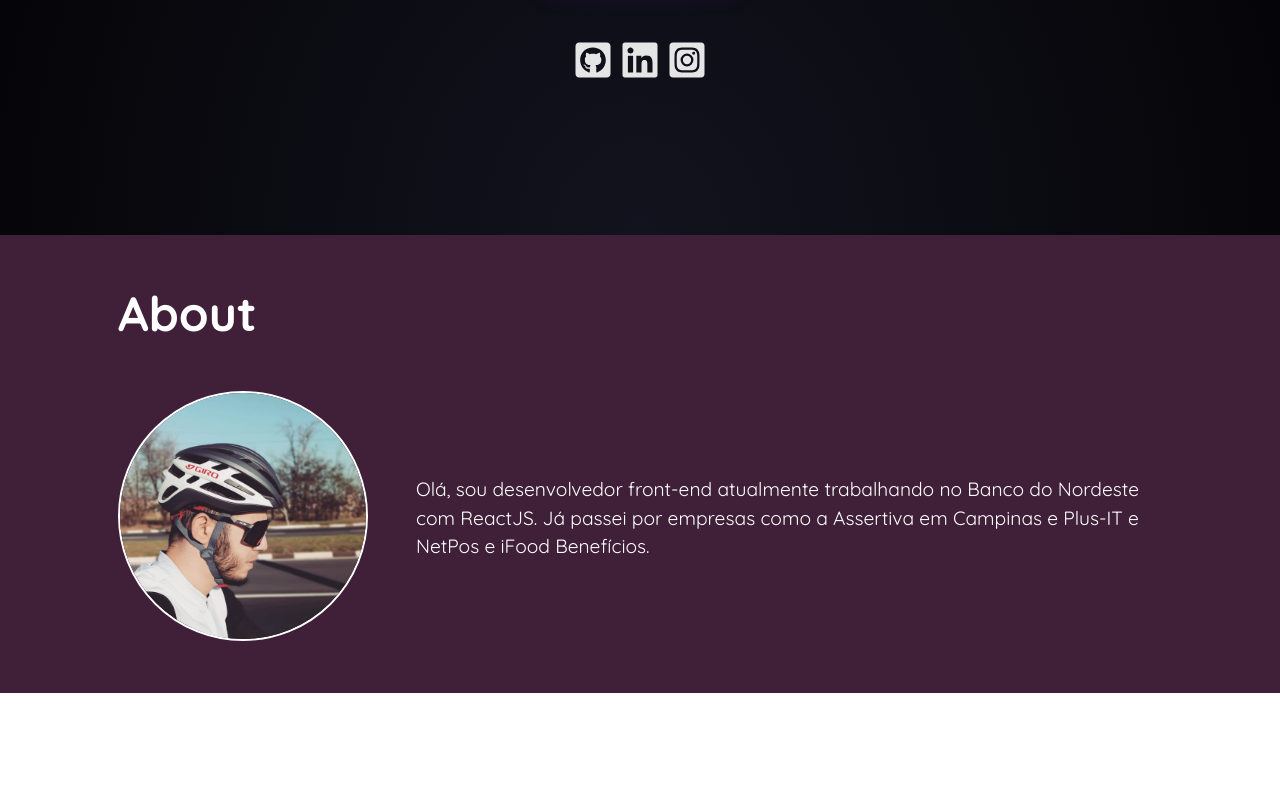
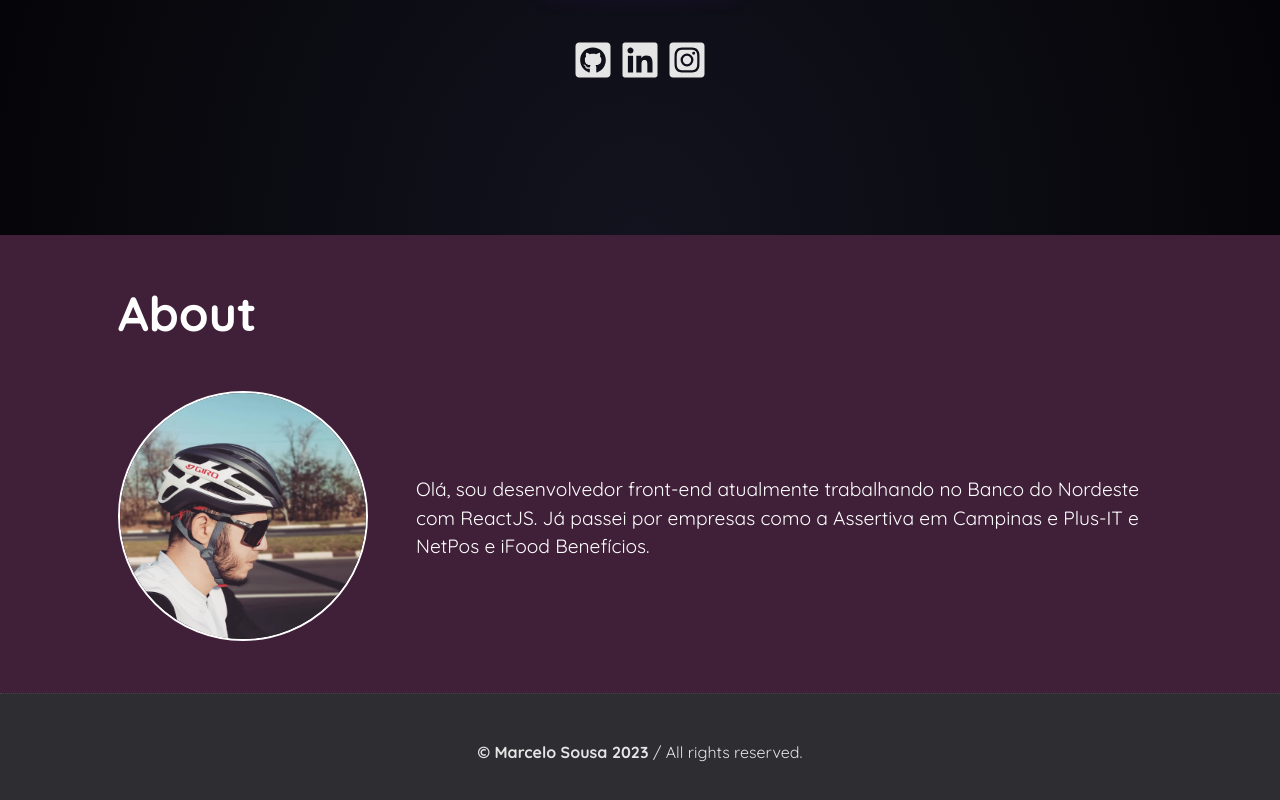
Before and after one commit to mnsmarcelo/site-marcelo-sousa, a Next.js app: page / in a window 1280 px wide. Shown: the part 565-1365 px from the top of the page. Before the commit the page ends 1258 px from the top, so only its background shows below. Built offline with nearby package versions, Linux system fonts and the light colour scheme.

Commit message:
create footer

```diff
--- /dev/null
+++ b/src/app/components/Footer/Footer.tsx
@@ -0,0 +1,16 @@
+import React, { FC } from 'react';
+
+import styles from './footer.module.css';
+
+export const Footer: FC = () => (
+  <footer className={styles.footer}>
+    <div className={styles.footerWrapper}>
+      <div className={styles.policy}>
+        <span>
+          <strong>© Marcelo Sousa 2023 </strong>
+          /  All rights reserved.
+        </span>
+      </div>
+    </div>
+  </footer>
+);
--- /dev/null
+++ b/src/app/components/Footer/footer.module.css
@@ -0,0 +1,17 @@
+.footer {
+  background: #2D2D32;
+  border-top: 1px dotted rgba(255, 255, 255, 0.11);
+}
+
+.footerWrapper {
+  display: flex;
+  justify-content: center;
+  max-width: 1140px;
+  margin-left: auto;
+  margin-right: auto;
+  padding: 3rem;
+}
+
+.policy span {
+  color: #e5e5e5;
+}
--- a/src/app/components/index.ts
+++ b/src/app/components/index.ts
@@ -4,3 +4,4 @@ export * from './HomeIntro/HomeIntro';
 
 export * from './HomeWrapper/HomeWrapper';
 export * from './About/About';
+export * from './Footer/Footer';
--- a/src/app/page.tsx
+++ b/src/app/page.tsx
@@ -1,6 +1,7 @@
 import React from 'react';
 import {
   Header, HomeIntro, HomeWrapper, About,
+  Footer,
 } from './components';
 
 export default function Home() {
@@ -13,6 +14,7 @@ export default function Home() {
         </>
       </HomeWrapper>
       <About />
+      <Footer />
     </>
   );
 }
```
